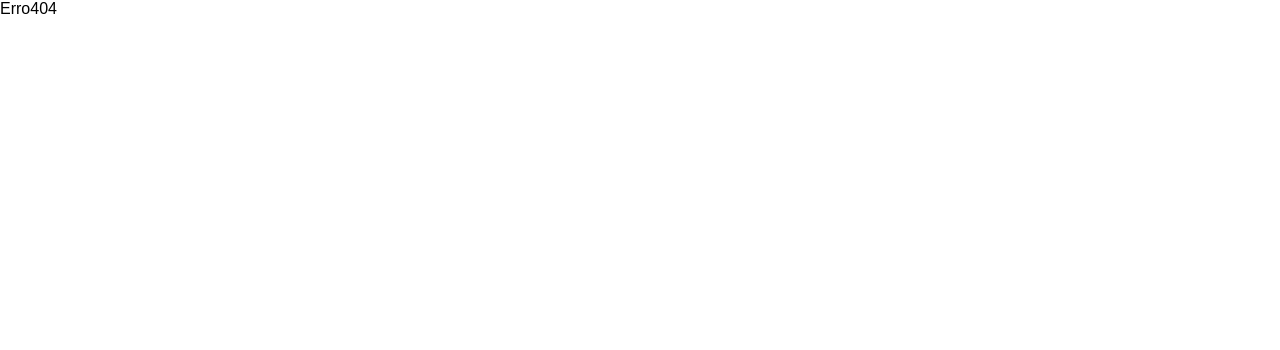
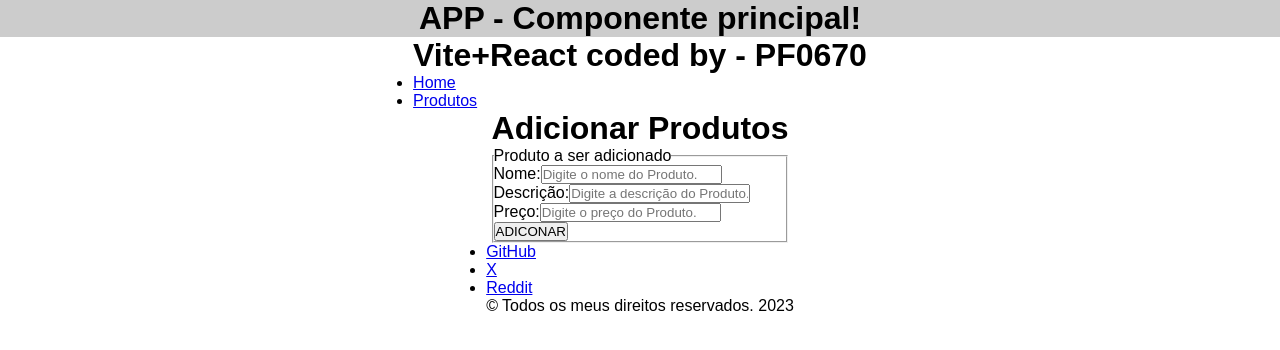
Before and after one commit to santos-nikolas/spa-1espf-ex2-temporario, a React (Vite) app: page /adicionar/produtos in a window 1280 px wide. Before the commit this address had no page. Shown: the top 350 px of the page. Built offline with nearby package versions, Linux system fonts and the light colour scheme.

Commit message:
Adicionando rota AdicionarProdutos
Co-authored-by: Breqsz <Breqsz@users.noreply.github.com>
Co-authored-by: tavares-fiap <tavares-fiap@users.noreply.github.com>

```diff
--- a/src/main.jsx
+++ b/src/main.jsx
@@ -8,7 +8,7 @@ import Home from './routes/Home.jsx';
 import Produtos from './routes/Produtos.jsx';
 import EditarProdutos from './routes/EditarProdutos.jsx';
 import Erro404 from './routes/Erro404.jsx';
-import ExcluirProdutos from './routes/ExcluirProdutos.jsx'
+import AdicionarProdutos from './routes/AdicionarProdutos.jsx'
 //BLOCO DAS ROTAS
 
 const router = createBrowserRouter([
@@ -17,7 +17,7 @@ const router = createBrowserRouter([
     {path:"/", element:<Home/>},
     {path:"/produtos",element:<Produtos/>},
     {path:"/editar/produtos/:id",element:<EditarProdutos/>},
-    {path:"/excluir/produtos/:id", element:<ExcluirProdutos/>}
+    {path:"/adicionar/produtos", element:<AdicionarProdutos/>}
    ]
  },
 ]);
--- /dev/null
+++ b/src/routes/AdicionarProdutos.jsx
@@ -0,0 +1,45 @@
+import React from 'react'
+import { useParams } from 'react-router-dom'
+import { ListaProduto } from '../components/ListaProdutos';
+
+export default function ExcluirProdutos(){
+    // const {id} = useParams();
+    // document.title = "Lista de Produtos"
+
+    // const handleDelete = (id)=>{
+    //     fetch(`http://localhost:5173/produtos/${id}`,{method: 'delete'})
+    //     .then(()=> (window.location = '/produtos'))
+    //     .catch((error)=> console.log(error))
+    // }
+
+    // const produtoRecuperadoPorId = ListaProduto.filter(item => item.id == parseInt(id))[0]
+
+    return(
+        <div>
+        <h1>Adicionar Produtos</h1>
+          <div>
+            <form>
+              <fieldset>
+                <legend>Produto a ser adicionado</legend>
+                <div>
+                  <label htmlFor="">Nome:</label>
+                  <input type="text" name="nome" placeholder="Digite o nome do Produto."/>
+                </div>
+                <div>
+                  <label htmlFor="">Descrição:</label>
+                  <input type="text" name="desc" placeholder="Digite a descrição do Produto."/>
+                </div>
+                <div>
+                  <label htmlFor="">Preço:</label>
+                  <input type="text" name="preco" placeholder="Digite o preço do Produto."/>
+                </div>
+                <div>
+                  <button>ADICONAR</button>
+                </div>
+              </fieldset>
+            </form>
+          </div>
+
+    </div>
+    )
+}
--- a/src/routes/ExcluirProdutos.jsx
+++ /dev/null
@@ -1,20 +0,0 @@
-import React from 'react'
-import { useParams } from 'react-router-dom'
-import { ListaProduto } from '../components/ListaProdutos';
-
-export default function ExcluirProdutos(){
-    const {id} = useParams();
-    document.title = "Lista de Produtos"
-
-    const handleDelete = (id)=>{
-        fetch(`http://localhost:5173/produtos/${id}`,{method: 'delete'})
-        .then(()=> (window.location = '/produtos'))
-        .catch((error)=> console.log(error))
-    }
-
-    const produtoRecuperadoPorId = ListaProduto.filter(item => item.id == parseInt(id))[0]
-
-    return(
-        <h1>ol</h1>
-    )
-}
--- a/src/routes/Produtos.jsx
+++ b/src/routes/Produtos.jsx
@@ -2,6 +2,7 @@ import React, { useState, useEffect } from 'react';
 import { Link } from 'react-router-dom';
 import style from './Produtos.module.css';
 import { AiTwotoneEdit as Editar } from 'react-icons/ai';
+import {CgAddR as Adicionar} from 'react-icons/cg';
 
 export default function Produtos() {
   const [produtos, setProdutos] = useState([]);
@@ -70,6 +71,13 @@ export default function Produtos() {
 
         <tfoot>
           <tr>
+            <td>
+                <Link to={`/adicionar/produtos`}>
+                  Adicionar Produto <Adicionar />
+                </Link>
+            </td>
+          </tr>
+          <tr>
             <td colSpan={6}>PRODUTOS INFORMÁTICOS - QTD = {produtos.length}</td>
           </tr>
         </tfoot>
```
